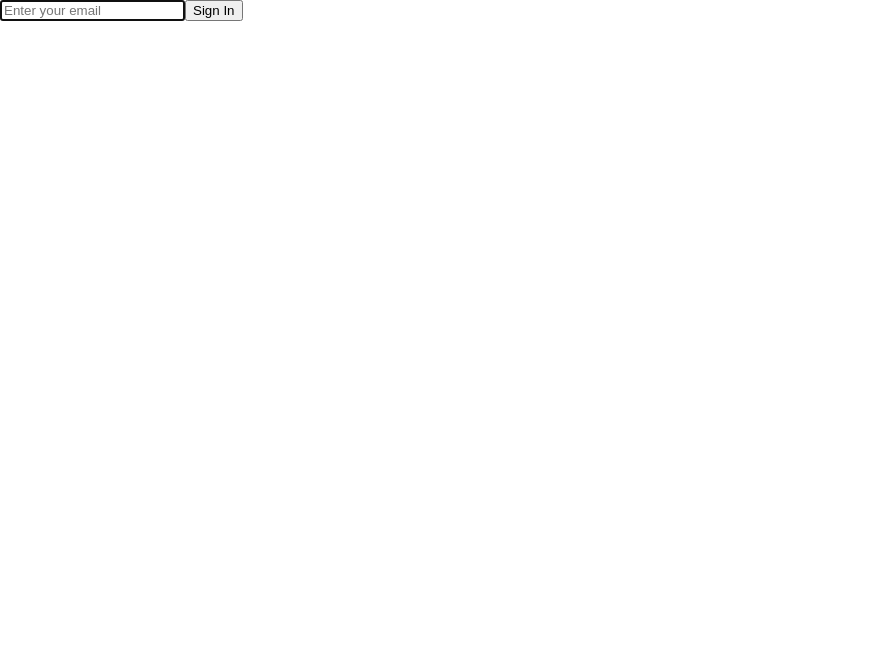
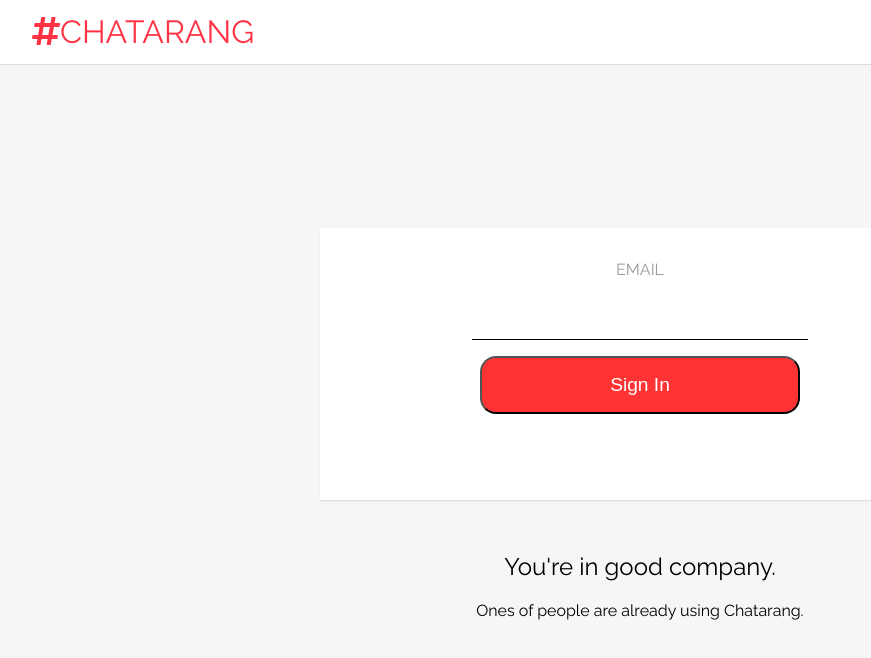
Before and after one commit to avleen2898/chatarang, a React (Create React App) app: page / in a window 1280 px wide. Shown: the top 658 px of the page, without its empty margins (0-871 px from the left). Built offline with nearby package versions, Linux system fonts and the light colour scheme.

Commit message:
Style the SignIn page

```diff
--- a/src/SignIn.js
+++ b/src/SignIn.js
@@ -1,44 +1,151 @@
-import React, {Component} from 'react';
+import React, { Component } from 'react'
+import { StyleSheet, css } from 'aphrodite'
 
-class SignIn extends Component{
-    constructor(){
-        super();
-        this.state = {
-            email: ''
-        }
+class SignIn extends Component {
+  state = {
+    email: '',
   }
 
   handleChange = (ev) => {
-      this.setState({email: ev.target.value});
+    this.setState({ email: ev.target.value })
   }
 
-    handleSubmit = (ev) =>  {
-        ev.preventDefault();
+  handleSubmit = (ev) => {
+    ev.preventDefault()
     this.props.handleAuth({
-            uid: `${this.state.email}-XTBC2018`,
+      uid: `${this.state.email}-ksdfjhu32472398`,
       displayName: this.state.email,
       email: this.state.email,
-        }
-        );
+    })
   }
 
-    render(){
+  render() {
     return (
-            <div className="SignIn">
-                <form onSubmit={this.handleSubmit}>
+      <div className={`SignIn ${css(styles.signIn)}`}>
+        <header className={css(styles.header)}>
+          <span className={css(styles.title)}>
+            <i className="fas fa-hashtag"></i>
+            Chatarang
+          </span>
+        </header>
+        <main className={css(styles.main)}>
+          <form
+            className={css(styles.form)}
+            onSubmit={this.handleSubmit}
+          >
+            <label
+              htmlFor="email"
+              className={css(styles.label)}
+            >
+              Email
+            </label>
             <input
               autoFocus
               type="email"
               name="email"
-                    placeholder="Enter your email"
+              className={css(styles.input)}
               value={this.state.email}
               onChange={this.handleChange}
             />
-                    <button type="submit">Sign In</button>
+            <button
+              type="submit"
+              className={css(styles.button)}
+            >
+              Sign In
+            </button>
           </form>
+
+          <div className="blurb">
+            <h2 className={css(styles.h2)}>
+              You're in good company.
+            </h2>
+            <p>Ones of people are already using Chatarang.</p>
+          </div>
+        </main>
       </div>
     )
   }
 }
 
+const styles = StyleSheet.create({
+  signIn: {
+    display: 'flex',
+    flexDirection: 'column',
+    height: '100vh',
+    backgroundColor: '#f6f6f6',
+  },
+
+  header: {
+    backgroundColor: '#fff',
+    height: '4rem',
+    padding: '0 2rem',
+    margin: 0,
+    display: 'flex',
+    alignItems: 'center',
+    boxShadow: '0 1px 1px rgba(0,0,0,.1)',
+  },
+
+  title: {
+    color: '#ff3344',
+    fontWeight: 400,
+    textTransform: 'uppercase',
+    lineHeight: '80px',
+    fontSize: '2rem',
+  },
+
+  main: {
+    flex: 1,
+    textAlign: 'center',
+    display: 'flex',
+    flexDirection: 'column',
+    justifyContent: 'center',
+    margin: '0 auto',
+  },
+
+  form: {
+    width: '40rem',
+    height: '15rem',
+    backgroundColor: 'white',
+    boxShadow: '0 1px 1px rgba(0,0,0,.1)',
+    marginBottom: '2rem',
+    padding: '2rem 0 0',
+  },
+
+  label: {
+    display: 'block',
+    textTransform: 'uppercase',
+    color: '#999',
+  },
+
+  input: {
+    width: '20rem',
+    fontSize: '1.5rem',
+    border: 0,
+    borderBottom: '1px solid black',
+    marginTop: '1rem',
+    marginBottom: '1rem',
+    textAlign: 'center',
+    padding: '0.5rem',
+
+    ':focus': {
+      outline: 0,
+    },
+  },
+
+  h2: {
+    fontWeight: 'normal',
+  },
+
+  button: {
+    display: 'block',
+    margin: '0 auto',
+    padding: '1rem 2rem',
+    fontSize: '1.2rem',
+    borderRadius: '1rem',
+    backgroundColor: '#ff3333',
+    color: 'white',
+    width: '20rem',
+  },
+})
+
 export default SignIn;
```
Lines whose indentation alone changed are shown as unchanged.
